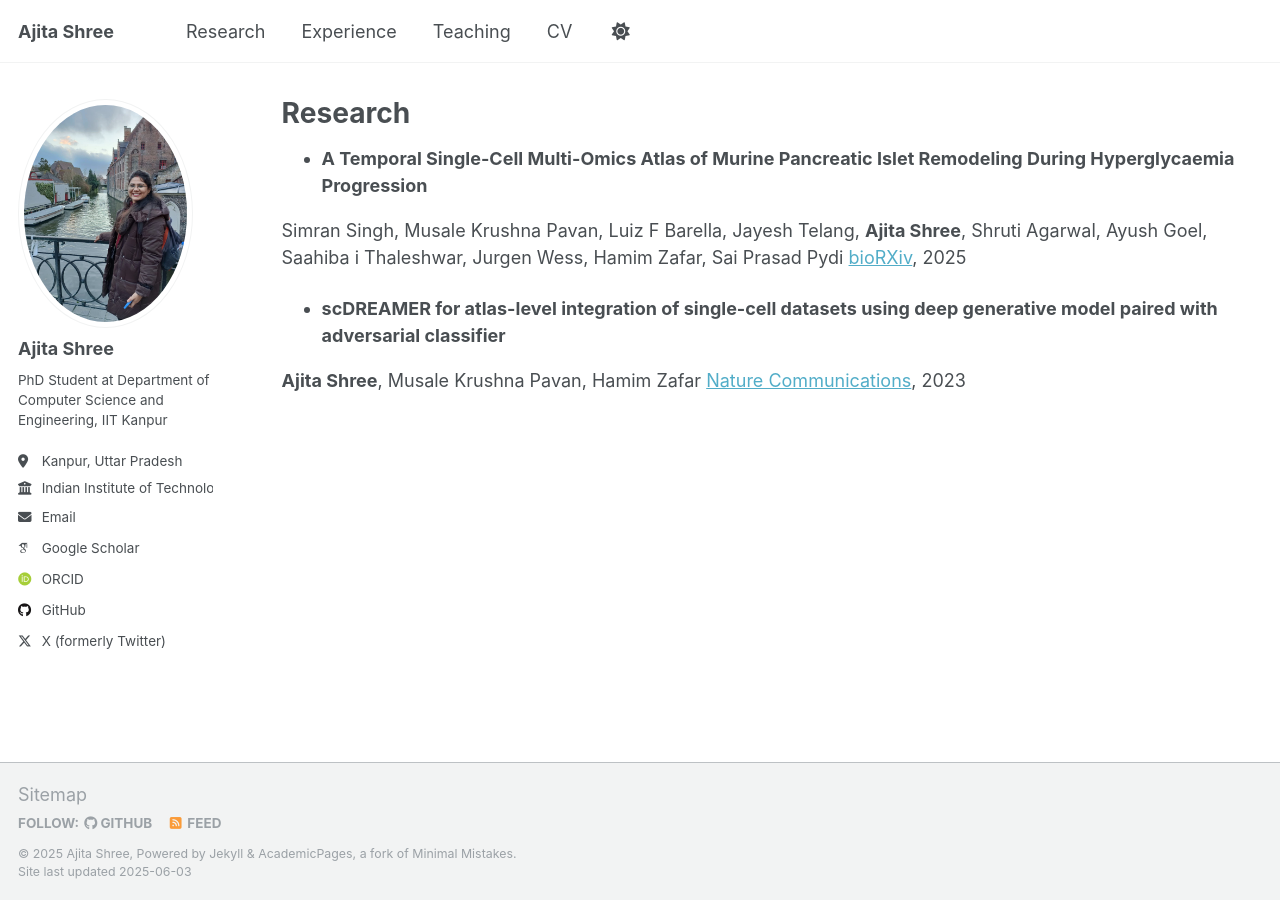
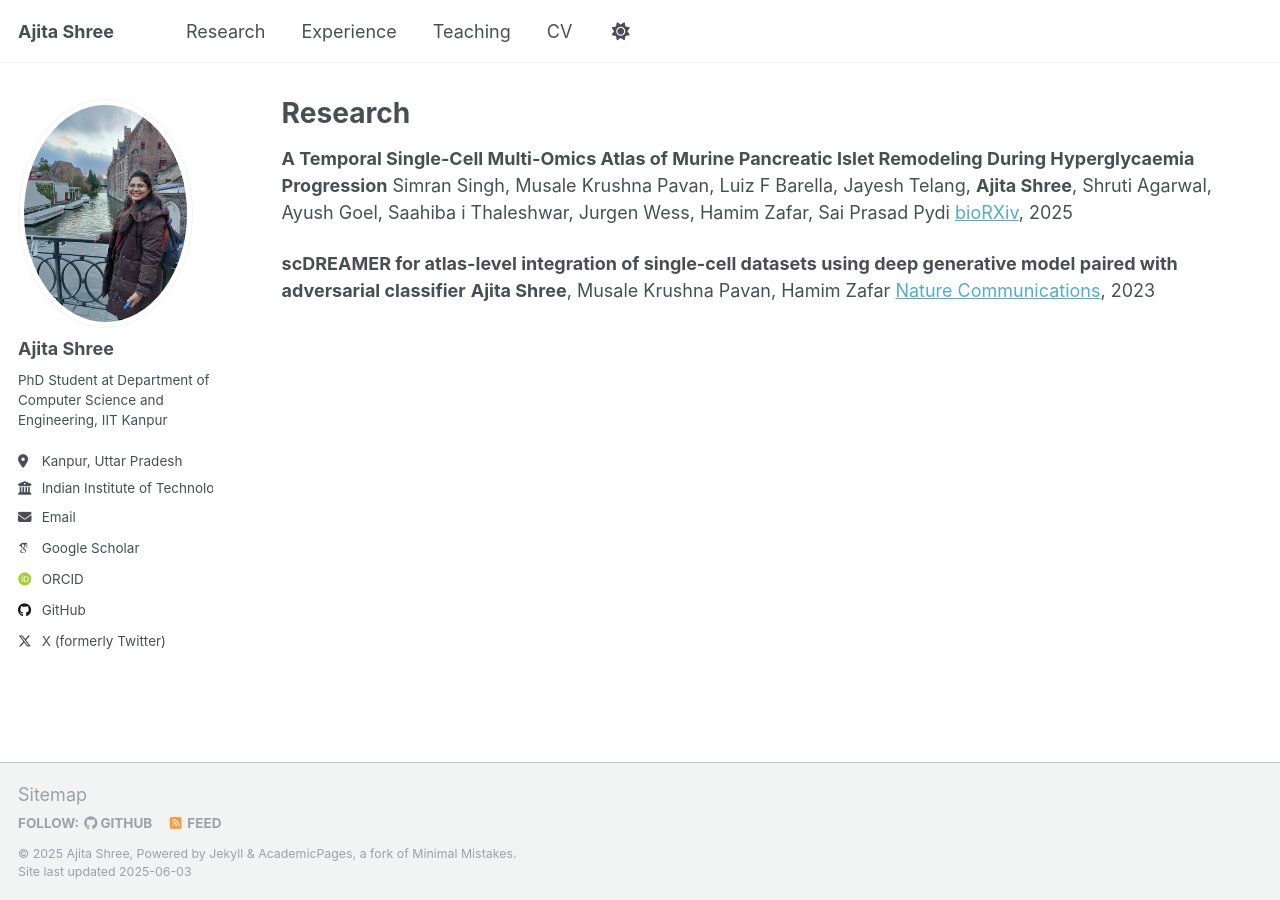
Before and after one commit to ajitashree/ajitashree.github.io, a Jekyll site: the page built from _pages/research.md, in a window 1280 px wide. Built offline with Jekyll 4.4.1, drawn with Linux system fonts in a browser that asks for light colours; some web fonts are replaced.

```diff
--- a/_pages/research.md
+++ b/_pages/research.md
@@ -6,12 +6,10 @@ author_profile: true
 
 ---
 
-* **A Temporal Single-Cell Multi-Omics Atlas of Murine Pancreatic Islet Remodeling During Hyperglycaemia Progression**
-
+**A Temporal Single-Cell Multi-Omics Atlas of Murine Pancreatic Islet Remodeling During Hyperglycaemia Progression**
 Simran Singh, Musale Krushna Pavan, Luiz F Barella, Jayesh Telang, **Ajita Shree**, Shruti Agarwal, Ayush Goel, Saahiba i Thaleshwar, Jurgen Wess, Hamim Zafar, Sai Prasad Pydi
 [bioRXiv](https://www.biorxiv.org/content/10.1101/2025.05.29.656754v1), 2025
 
-* **scDREAMER for atlas-level integration of single-cell datasets using deep generative model paired with adversarial classifier**
-
+**scDREAMER for atlas-level integration of single-cell datasets using deep generative model paired with adversarial classifier**
 **Ajita Shree**, Musale Krushna Pavan, Hamim Zafar
 [Nature Communications](https://www.nature.com/articles/s41467-023-43590-8), 2023
```
